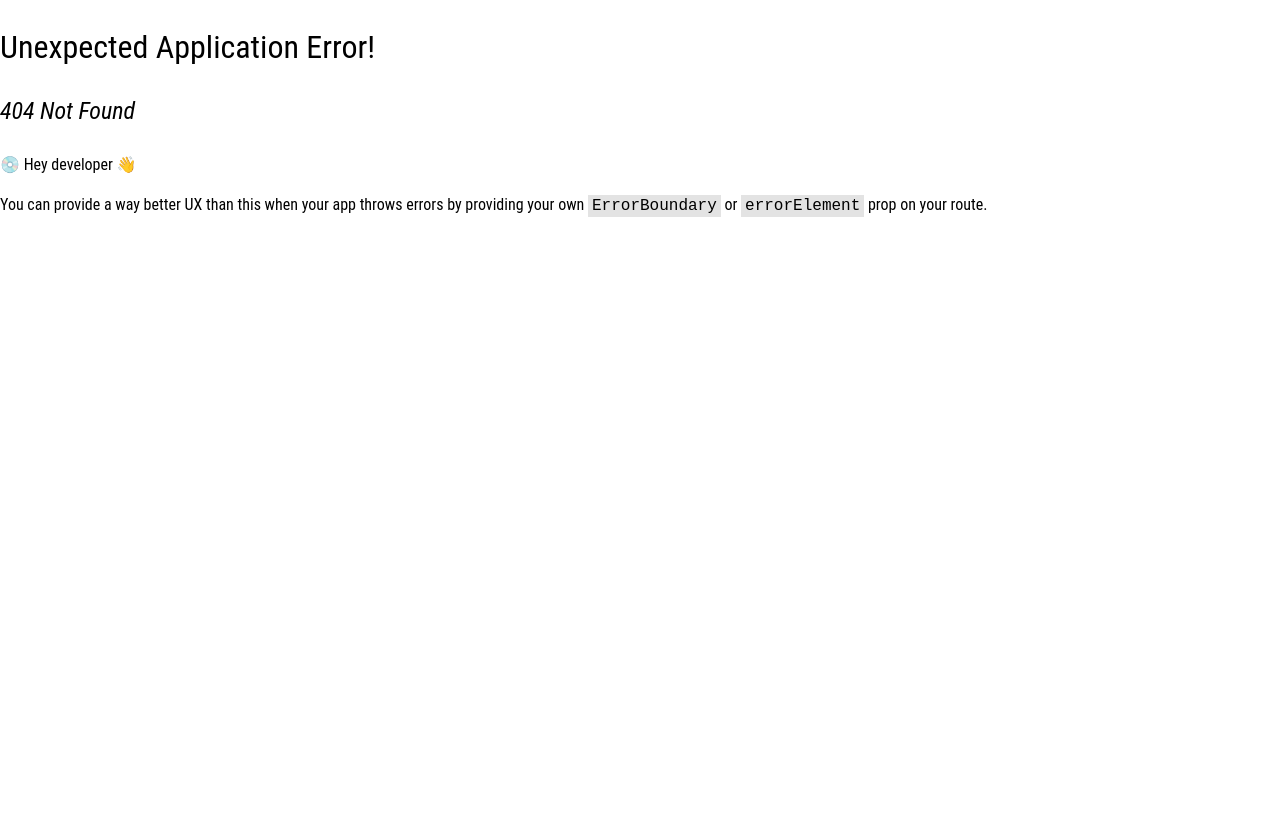
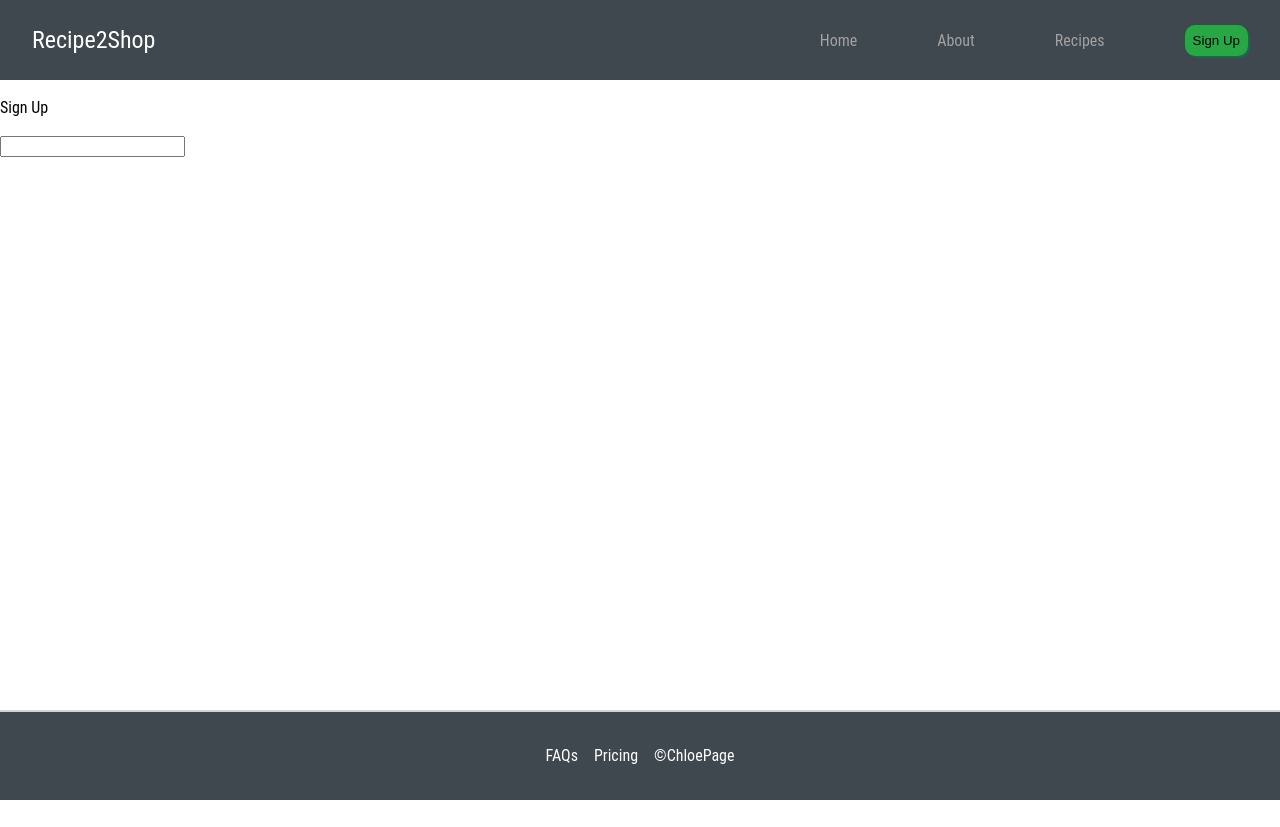
Before and after one commit to ChloeSAPage/Recipe2Shop, a React (Vite) app: page /signup in a window 1280 px wide. Before the commit this address had no page. After the commit the page ends 800 px from the top, so only its background shows below. Built offline with nearby package versions, Linux system fonts and the light colour scheme.

Commit message:
Add signup view

```diff
--- a/src/layout/SiteNav/SiteNav.tsx
+++ b/src/layout/SiteNav/SiteNav.tsx
@@ -1,4 +1,4 @@
-import { NavLink } from "react-router-dom";
+import { NavLink, useNavigate } from "react-router-dom";
 import styles from "./SiteNav.module.css";
 import { useState } from "react";
 import { HiMenu } from "react-icons/hi";
@@ -12,9 +12,14 @@ function SiteNav() {
     ];
 
     const [open, setOpen] = useState(false);
+    const navigate = useNavigate()
 
     function handleClick() {
         setOpen(!open);
+    }
+
+    function onClick() {
+        navigate("/signup")
     }
 
     return (
@@ -36,7 +41,7 @@ function SiteNav() {
                         {navLink.label}
                     </NavLink>
                 ))}
-                <button className={styles.button}>Sign Up</button>
+                <button className={styles.button} onClick={() => onClick()}>Sign Up</button>
             </nav>
             <div className={styles.hamburger} onClick={handleClick}>
                 {open ? (
--- a/src/routes.tsx
+++ b/src/routes.tsx
@@ -2,6 +2,7 @@ import Root from "./layout/Root/Root";
 import Home from "./views/Home/Home";
 import About from "./views/About/About";
 import Recipes from "./views/Recipes/Recipes";
+import SignUp from "./views/SignUp/SignUp";
 
 const routes = [
     {
@@ -20,6 +21,10 @@ const routes = [
                 path: "recipes",
                 element: <Recipes />,
             },
+            {
+                path: "signup",
+                element: <SignUp />,
+            },
         ],
     },
 ];
--- /dev/null
+++ b/src/views/SignUp/SignUp.module.css
@@ -0,0 +1,4 @@
+.wrapper {
+    background: var(--background);
+    width: 100%;
+}
--- /dev/null
+++ b/src/views/SignUp/SignUp.tsx
@@ -0,0 +1,14 @@
+import styles from "./SignUp.module.css";
+
+function SignUp() {
+    return (
+        <div className={styles.wrapper}>
+            <p>Sign Up</p>
+            <form>
+                <input type="text" />
+            </form>
+        </div>
+    );
+}
+
+export default SignUp;
```
